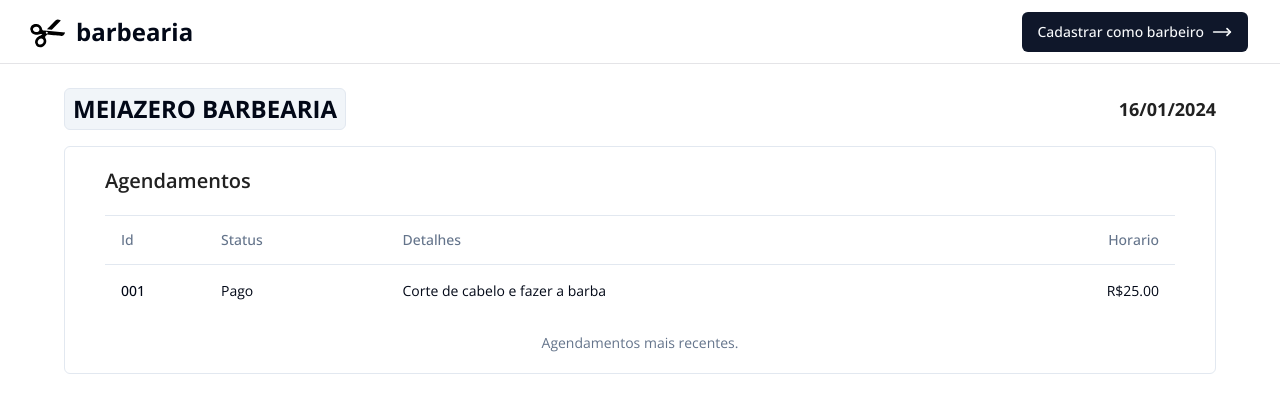
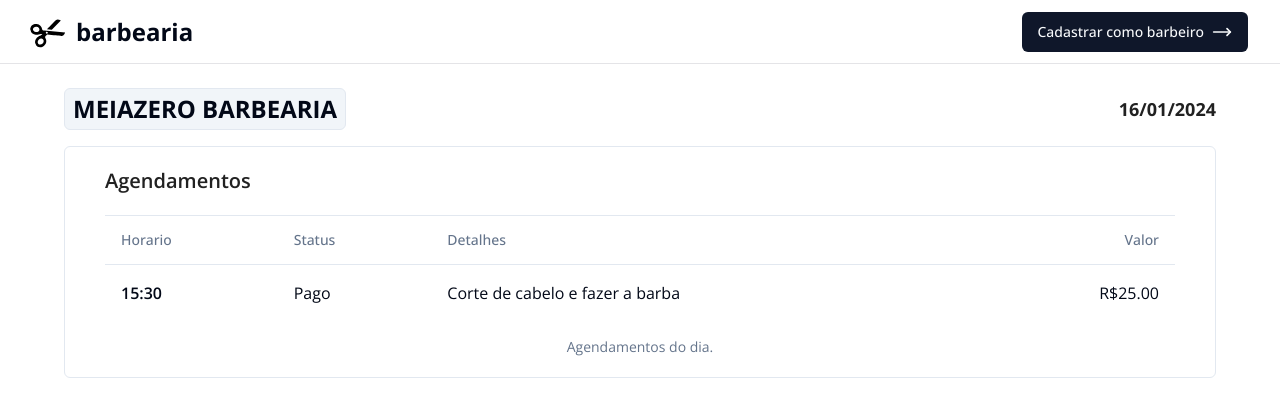
Before and after one commit to meiazero/barber-shop-web, a React (Vite) app: page /dashboard in a window 1280 px wide. Shown: the top 416 px of the page. Built offline with nearby package versions, Linux system fonts and the light colour scheme.

Commit message:
Refactor schedulers table layout and content

```diff
--- a/src/pages/dashboard/schedulers-table.tsx
+++ b/src/pages/dashboard/schedulers-table.tsx
@@ -10,26 +10,33 @@
 
 export function SchedulersTable() {
   return (
-    <section className="w-full rounded-md border px-10 py-5">
-      <h2 className="border-b border-b-slate-200 pb-5 text-xl font-semibold text-black-smoke">
+    <section className="w-full rounded-md border px-5 py-3 md:px-10 md:py-5">
+      <h2 className="text-md border-b border-b-slate-200 pb-5 font-semibold text-black-smoke md:text-xl">
         Agendamentos
       </h2>
 
       <Table>
-        <TableCaption>Agendamentos mais recentes.</TableCaption>
+        <TableCaption>Agendamentos do dia.</TableCaption>
         <TableHeader>
           <TableRow>
-            <TableHead className="w-[100px]">Id</TableHead>
+            <TableHead>Horario</TableHead>
             <TableHead>Status</TableHead>
             <TableHead>Detalhes</TableHead>
-            <TableHead className="text-right">Horario</TableHead>
+            <TableHead className="text-right">Valor</TableHead>
           </TableRow>
         </TableHeader>
-        <TableBody>
+        <TableBody className="text-sm md:text-base">
           <TableRow>
-            <TableCell className="font-medium">001</TableCell>
+            <TableCell className="font-semibold">
+              {new Date("2023 15:30").toLocaleTimeString("pt-BR", {
+                hour: "2-digit",
+                minute: "2-digit",
+              })}
+            </TableCell>
             <TableCell>Pago</TableCell>
-            <TableCell>Corte de cabelo e fazer a barba</TableCell>
+            <TableCell className="min-w-28 text-balance">
+              Corte de cabelo e fazer a barba
+            </TableCell>
             <TableCell className="text-right">R$25.00</TableCell>
           </TableRow>
         </TableBody>
```
